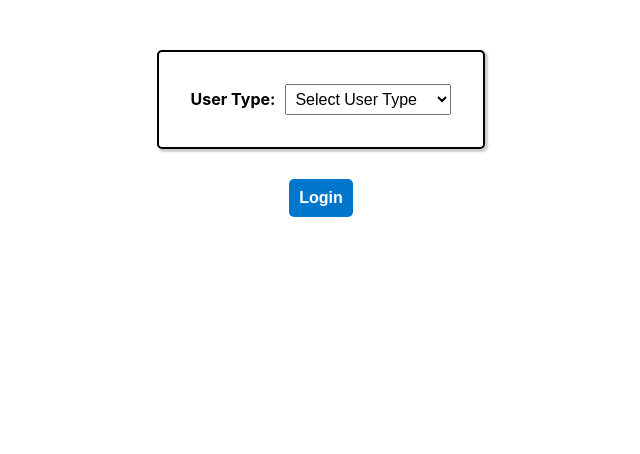
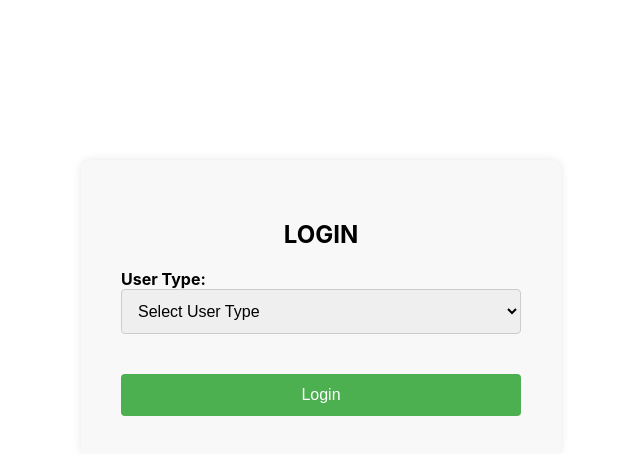
Before and after one commit to pathekarharsh/login-system, a React (Create React App) app: page / in a window 1280 px wide. Shown: the top 454 px of the page, without its empty margins (319-959 px from the left). Built offline with nearby package versions, Linux system fonts and the light colour scheme.

Commit message:
updated login system

```diff
--- a/src/Components/Login.css
+++ b/src/Components/Login.css
@@ -1,74 +1,72 @@
 .login-form {
-    display: flex;
-    flex-direction: column;
-    align-items: center;
-    margin-top: 50px;
+  max-width: 400px;
+  margin: 0 auto;
+  padding: 40px;
+  background-color: #f8f8f8;
+  border-radius: 10px;
+  box-shadow: 0 0 10px rgba(0, 0, 0, 0.1);
+  margin-top: 10rem;
 }
 
-  .option{
-    padding: 2rem;
-    border: 2px solid black;
-    border-radius: 5px;
-    box-shadow: 2px 2px 2px 1px rgba(0, 0, 0, 0.2);
+.login-form .head{
+  text-align: center;
 }
 
-  label {
+.login-form label {
   display: block;
   margin-bottom: 10px;
   font-weight: bold;
 }
 
-  select {
-    padding: 5px;
-    margin-left: 10px;
+.login-form select,
+.login-form input[type="text"],
+.login-form input[type="email"],
+.login-form input[type="password"] {
+  width: 100%;
+  padding: 12px;
+  margin-bottom: 20px;
+  border: 1px solid #ccc;
+  border-radius: 4px;
+  box-sizing: border-box;
   font-size: 16px;
 }
 
-  .credentials {
+.login-form button {
+  width: 100%;
+  padding: 12px;
+  background-color: #4caf50;
+  color: #fff;
+  border: none;
+  border-radius: 4px;
+  cursor: pointer;
+  font-size: 16px;
+  transition: background-color 0.3s ease;
+}
+
+.login-form button:hover {
+  background-color: #45a049;
+}
+
+.login-form .option {
+  margin-bottom: 20px;
+}
+
+.login-form .credentials {
   display: flex;
   flex-direction: column;
-    align-items: center;
-    text-align: center;
-    margin-top: 20px;
-    border: 1px solid black;
-    padding: 2rem;
-    border-radius: 5px;
-    box-shadow: 2px 2px 2px 1px rgba(0, 0, 0, 0.2);
 }
 
-  input[type="text"],
-  input[type="email"],
-  input[type="password"] {
-    padding: 5px;
+.login-form .credentials label {
   margin-bottom: 10px;
-    font-size: 16px;
-    border: 1px solid #ccc;
-    border-radius: 5px;
-    width: 300px;
-    max-width: 100%;
 }
 
-  button {
-    padding: 10px;
-    margin-top: 20px;
-    font-size: 16px;
-    font-weight: bold;
-    background-color: #0077cc;
-    color: #fff;
-    border: none;
-    border-radius: 5px;
-    cursor: pointer;
+.login-form .credentials input {
+  margin-bottom: 20px;
 }
 
-  @media (max-width: 768px) {
+@media (max-width: 480px) {
   .login-form {
-      margin-top: 30px;
-    }
-
-    input[type="text"],
-    input[type="email"],
-    input[type="password"] {
-      width: 100%;
-      margin-left: 0;
+    padding: 30px;
+    margin-top: 15rem;
   }
 }
--- a/src/Components/Login.js
+++ b/src/Components/Login.js
@@ -32,10 +32,10 @@ const LoginForm = () => {
         break;
         */
       case 'inventoryManager':
-        window.location.href = 'https://delivpar-0rgf.onrender.com';
+        window.location.href = 'https://invman-e88l.onrender.com';
         break;
       case 'deliveryAgent':
-         window.location.href = 'https://invman-e88l.onrender.com';
+         window.location.href = 'https://delivpar-0rgf.onrender.com';
         break;
       default:
         break;
@@ -44,6 +44,7 @@ const LoginForm = () => {
 
   return (
     <div className="login-form">
+      <div className='head'><h2>LOGIN</h2></div>
       <label className='option'>
         User Type:
         <select value={userType} onChange={(e) => setUserType(e.target.value)}>
```
Lines whose indentation alone changed are shown as unchanged.
